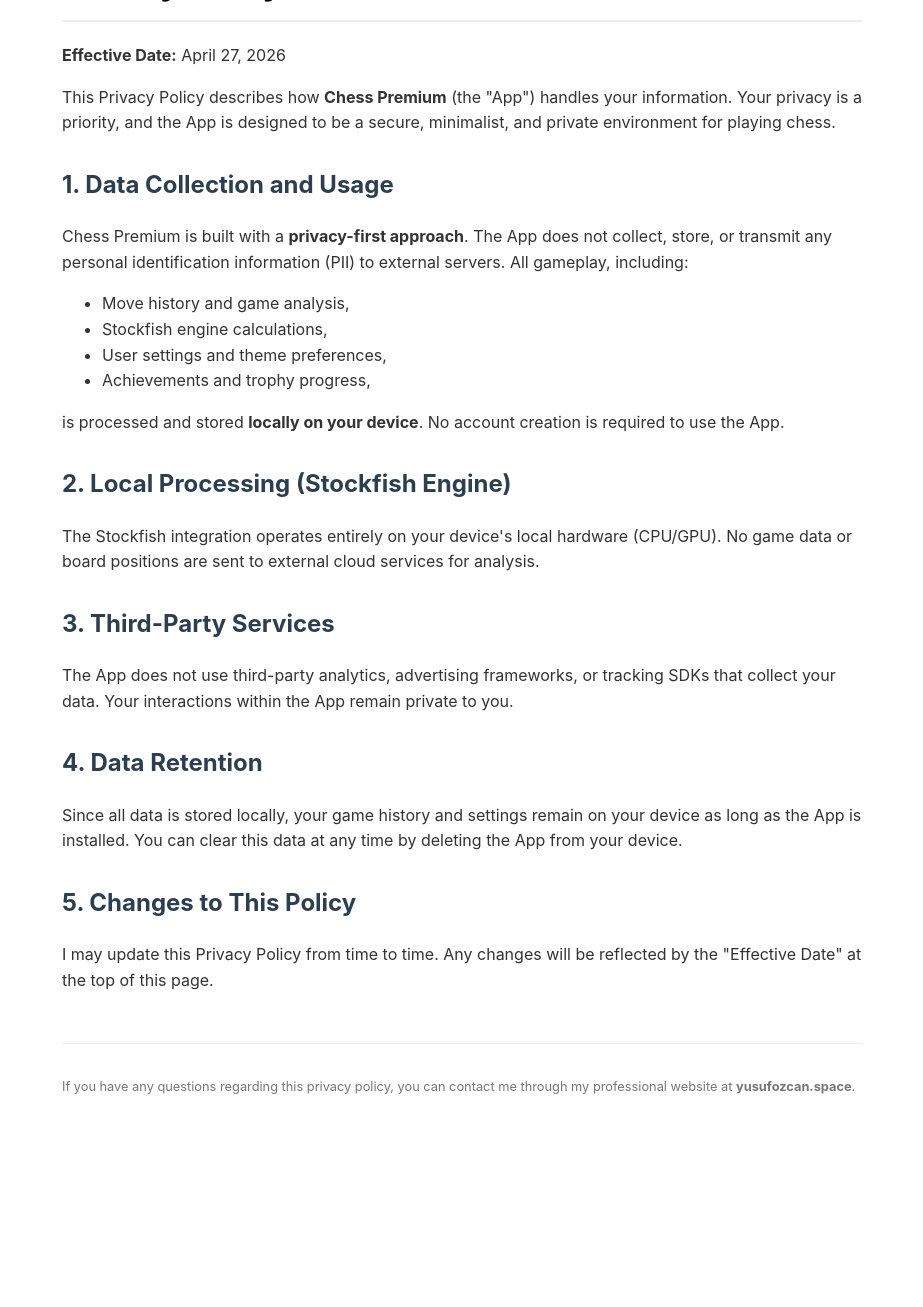
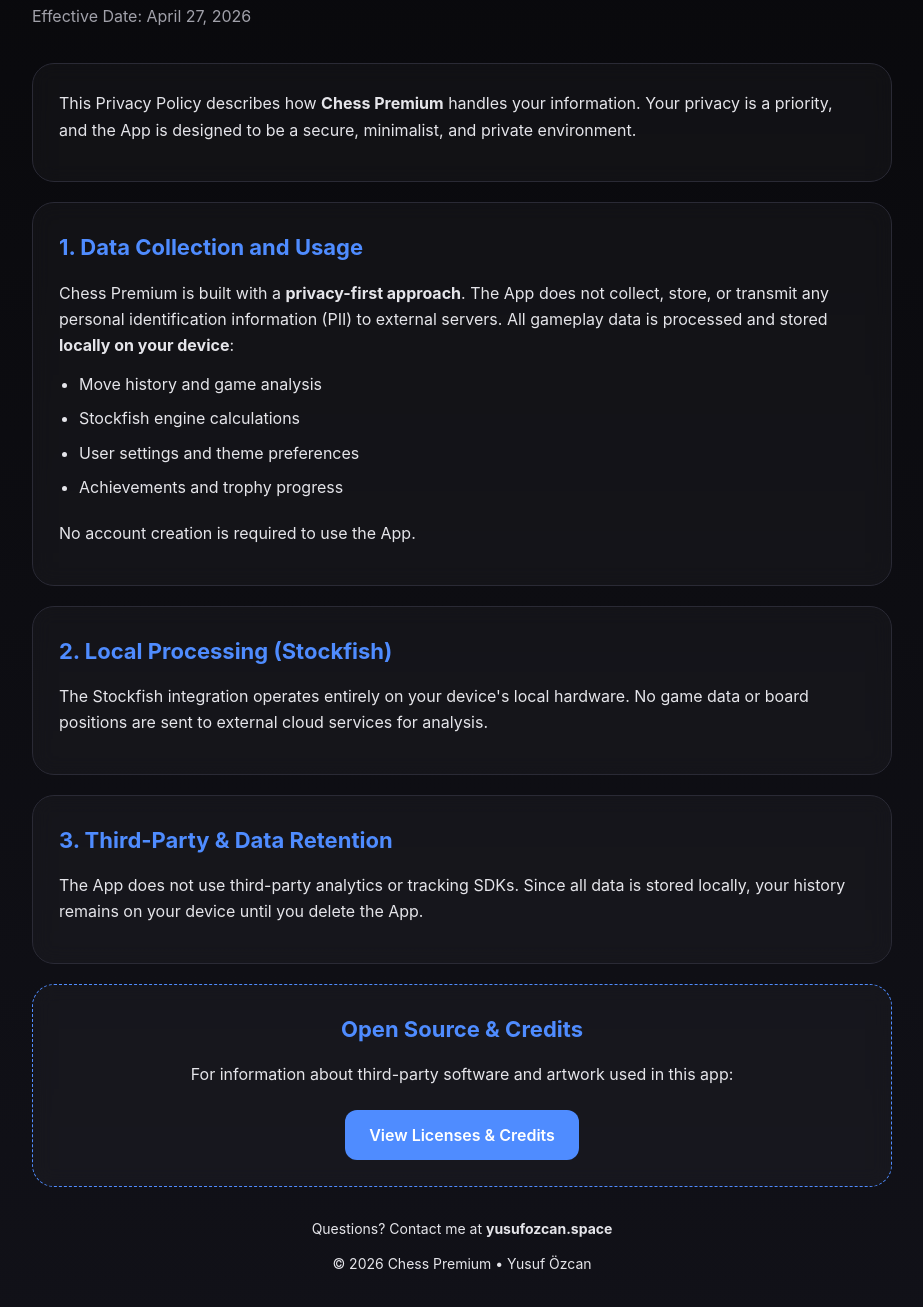
Before and after one commit to yusuf-ozcan/chess-privacy, a plain HTML site: page index.html in a window 1280 px wide. Shown: the part 103-1410 px from the top of the page, without its empty margins (178-1101 px from the left). Before the commit the page ends 1253 px from the top, so only its background shows below. Drawn offline with Linux system fonts and the light colour scheme.

Commit message:
Revamp Privacy Policy layout and styling

```diff
--- a/index.html
+++ b/index.html
@@ -5,44 +5,145 @@
     <meta name="viewport" content="width=device-width, initial-scale=1.0">
     <title>Privacy Policy - Chess Premium</title>
     <style>
-        body { font-family: -apple-system, BlinkMacSystemFont, "Segoe UI", Roboto, Helvetica, Arial, sans-serif; line-height: 1.6; color: #333; max-width: 800px; margin: 0 auto; padding: 40px 20px; }
-        h1 { color: #000; border-bottom: 2px solid #eee; padding-bottom: 10px; }
-        h2 { color: #2c3e50; margin-top: 30px; }
-        .footer { margin-top: 50px; font-size: 0.8em; color: #777; border-top: 1px solid #eee; padding-top: 20px; }
+        :root{
+            --bg:#0b0b0f;
+            --card:#15151c;
+            --line:#2a2a35;
+            --text:#f5f5f7;
+            --sub:#a1a1aa;
+            --accent:#4f8cff;
+        }
+
+        *{
+            margin:0;
+            padding:0;
+            box-sizing:border-box;
+        }
+
+        body{
+            font-family:-apple-system,BlinkMacSystemFont,"SF Pro Display","Segoe UI",sans-serif;
+            background:linear-gradient(180deg,#09090c,#111118);
+            color:var(--text);
+            padding:40px 18px;
+            line-height:1.65;
+        }
+
+        .container{
+            max-width:860px;
+            margin:0 auto;
+        }
+
+        h1{
+            font-size:34px;
+            margin-bottom:10px;
+            font-weight:700;
+        }
+
+        .subtitle{
+            color:var(--sub);
+            margin-bottom:34px;
+            font-size:16px;
+        }
+
+        .card{
+            background:rgba(255,255,255,0.03);
+            border:1px solid var(--line);
+            border-radius:22px;
+            padding:26px;
+            margin-bottom:20px;
+            backdrop-filter: blur(10px);
+        }
+
+        h2{
+            font-size:22px;
+            margin-bottom:14px;
+            color: var(--accent);
+        }
+
+        p{
+            margin-bottom:12px;
+            color:#e5e5ea;
+        }
+
+        ul {
+            margin-left: 20px;
+            margin-bottom: 20px;
+            color: #e5e5ea;
+        }
+
+        li { margin-bottom: 8px; }
+
+        a{
+            color:var(--accent);
+            text-decoration:none;
+        }
+
+        .license-btn {
+            display: inline-block;
+            margin-top: 10px;
+            padding: 12px 24px;
+            background: var(--accent);
+            color: white;
+            border-radius: 12px;
+            font-weight: 600;
+            transition: opacity 0.2s;
+        }
+
+        .license-btn:hover {
+            opacity: 0.9;
+        }
+
+        .footer{
+            margin-top:30px;
+            text-align:center;
+            color:var(--sub);
+            font-size:14px;
+        }
     </style>
 </head>
 <body>
+<div class="container">
 
     <h1>Privacy Policy</h1>
-    <p><strong>Effective Date:</strong> April 27, 2026</p>
+    <p class="subtitle">Effective Date: April 27, 2026</p>
 
-    <p>This Privacy Policy describes how <strong>Chess Premium</strong> (the "App") handles your information. Your privacy is a priority, and the App is designed to be a secure, minimalist, and private environment for playing chess.</p>
+    <div class="card">
+        <p>This Privacy Policy describes how <strong>Chess Premium</strong> handles your information. Your privacy is a priority, and the App is designed to be a secure, minimalist, and private environment.</p>
+    </div>
 
-    <h2>1. Data Collection and Usage</h2>
-    <p>Chess Premium is built with a <strong>privacy-first approach</strong>. The App does not collect, store, or transmit any personal identification information (PII) to external servers. All gameplay, including:</p>
-    <ul>
-        <li>Move history and game analysis,</li>
-        <li>Stockfish engine calculations,</li>
-        <li>User settings and theme preferences,</li>
-        <li>Achievements and trophy progress,</li>
-    </ul>
-    <p>is processed and stored <strong>locally on your device</strong>. No account creation is required to use the App.</p>
+    <div class="card">
+        <h2>1. Data Collection and Usage</h2>
+        <p>Chess Premium is built with a <strong>privacy-first approach</strong>. The App does not collect, store, or transmit any personal identification information (PII) to external servers. All gameplay data is processed and stored <strong>locally on your device</strong>:</p>
+        <ul>
+            <li>Move history and game analysis</li>
+            <li>Stockfish engine calculations</li>
+            <li>User settings and theme preferences</li>
+            <li>Achievements and trophy progress</li>
+        </ul>
+        <p>No account creation is required to use the App.</p>
+    </div>
 
-    <h2>2. Local Processing (Stockfish Engine)</h2>
-    <p>The Stockfish integration operates entirely on your device's local hardware (CPU/GPU). No game data or board positions are sent to external cloud services for analysis.</p>
+    <div class="card">
+        <h2>2. Local Processing (Stockfish)</h2>
+        <p>The Stockfish integration operates entirely on your device's local hardware. No game data or board positions are sent to external cloud services for analysis.</p>
+    </div>
 
-    <h2>3. Third-Party Services</h2>
-    <p>The App does not use third-party analytics, advertising frameworks, or tracking SDKs that collect your data. Your interactions within the App remain private to you.</p>
+    <div class="card">
+        <h2>3. Third-Party & Data Retention</h2>
+        <p>The App does not use third-party analytics or tracking SDKs. Since all data is stored locally, your history remains on your device until you delete the App.</p>
+    </div>
 
-    <h2>4. Data Retention</h2>
-    <p>Since all data is stored locally, your game history and settings remain on your device as long as the App is installed. You can clear this data at any time by deleting the App from your device.</p>
-
-    <h2>5. Changes to This Policy</h2>
-    <p>I may update this Privacy Policy from time to time. Any changes will be reflected by the "Effective Date" at the top of this page.</p>
+    <div class="card" style="text-align: center; border: 1px dashed var(--accent);">
+        <h2>Open Source & Credits</h2>
+        <p>For information about third-party software and artwork used in this app:</p>
+        <a href="licenses.html" class="license-btn">View Licenses & Credits</a>
+    </div>
 
     <div class="footer">
-        <p>If you have any questions regarding this privacy policy, you can contact me through my professional website at <strong>yusufozcan.space</strong>.</p>
+        <p>Questions? Contact me at <strong>yusufozcan.space</strong></p>
+        <p style="margin-top:10px;">© 2026 Chess Premium • Yusuf Özcan</p>
     </div>
 
+</div>
 </body>
 </html>
```
